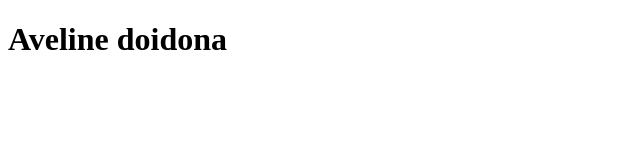
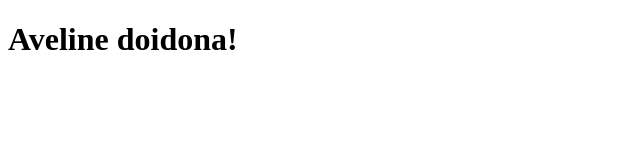
Before and after one commit to Marcileii/tabnews.com.br, a Next.js app: page / in a window 1280 px wide. Shown: the top 160 px of the page, without its empty margins (0-640 px from the left). Built offline with nearby package versions, Linux system fonts and the light colour scheme.

Commit message:
modificando frase inicial

```diff
--- a/pages/index.js
+++ b/pages/index.js
@@ -1,7 +1,7 @@
 function Home() {
 
 
-    return <h1>Aveline doidona</h1>
+    return <h1>Aveline doidona!</h1>
 
 }
 
```
